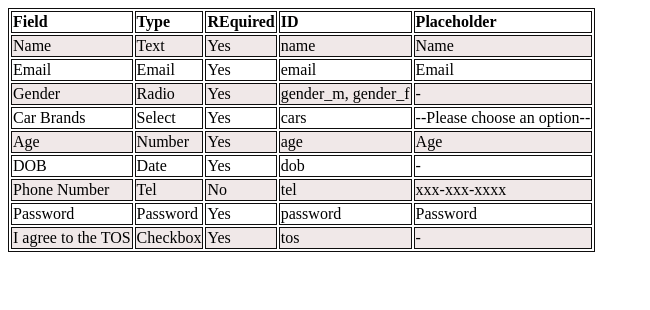
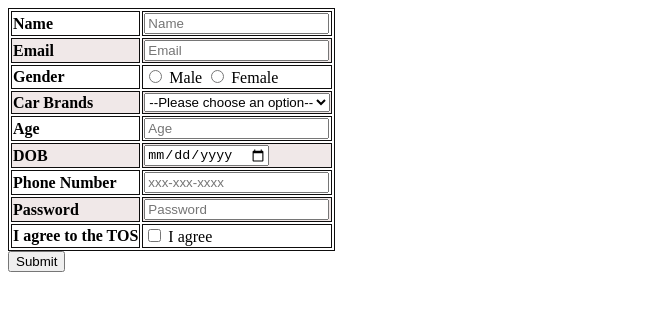
Before and after one commit to acciojob/signup-form-car-IzamAhmed786, a website: page main.html in a window 1280 px wide. Shown: the whole page, without its empty margins (0-650 px from the left). Drawn offline with Linux system fonts and the light colour scheme.

Commit message:
created a submission

```diff
--- a/main.html
+++ b/main.html
@@ -8,78 +8,62 @@
 
 <body>
 	<!-- the entire body must be written by student -->
+	<form method="post">
     <table>
+        <!-- Table headers -->
         <tr>
-			<td><b>Field</b></td>
-			<td><b>Type</b></td>
-			<td><b>REquired</b></td>
-			<td><b>ID</b></td>
-			<td><b>Placeholder</b></td>
+            <td><b>Name</b></td>
+            <td><input type="text" id="name" placeholder="Name" required></td>
         </tr>
         <tr>
-			<td>Name</td>
-			<td>Text</td>
-			<td>Yes</td>
-			<td>name</td>
-			<td>Name</td>
+            <td><b>Email</b></td>
+            <td><input type="email" id="email" placeholder="Email" required></td>
         </tr>
         <tr>
-			<td>Email</td>
-			<td>Email</td>
-			<td>Yes</td>
-			<td>email</td>
-			<td>Email</td>
+            <td><b>Gender</b></td>
+            <td>
+                <input type="radio" id="gender_m" name="gender" value="male" required>
+                <label for="gender_m">Male</label>
+                <input type="radio" id="gender_f" name="gender" value="female" required>
+                <label for="gender_f">Female</label>
+            </td>
         </tr>
         <tr>
-			<td>Gender</td>
-			<td>Radio</td>
-			<td>Yes</td>
-			<td>gender_m, gender_f</td>
-			<td>-</td>
+            <td><b>Car Brands</b></td>
+            <td>
+                <select id="cars" required>
+                    <option value="">--Please choose an option--</option>
+                    <option value="brand1">Brand 1</option>
+                    <option value="brand2">Brand 2</option>
+                </select>
+            </td>
         </tr>
         <tr>
-			<td>Car Brands</td>
-			<td>Select</td>
-			<td>Yes</td>
-			<td>cars</td>
-			<td>--Please choose an option--</td>
+            <td><b>Age</b></td>
+            <td><input type="number" id="age" placeholder="Age" required></td>
         </tr>
         <tr>
-			<td>Age</td>
-			<td>Number</td>
-			<td>Yes</td>
-			<td>age</td>
-			<td>Age</td>
+            <td><b>DOB</b></td>
+            <td><input type="date" id="dob" required></td>
         </tr>
         <tr>
-			<td>DOB</td>
-			<td>Date</td>
-			<td>Yes</td>
-			<td>dob</td>
-			<td>-</td>
+            <td><b>Phone Number</b></td>
+            <td><input type="tel" id="tel" placeholder="xxx-xxx-xxxx"></td>
         </tr>
         <tr>
-			<td>Phone Number</td>
-			<td>Tel</td>
-			<td>No</td>
-			<td>tel</td>
-			<td>xxx-xxx-xxxx</td>
+            <td><b>Password</b></td>
+            <td><input type="password" id="password" placeholder="Password" required></td>
         </tr>
         <tr>
-			<td>Password</td>
-			<td>Password</td>
-			<td>Yes</td>
-			<td>password</td>
-			<td>Password</td>
-		</tr>
-		<tr>
-			<td>I agree to the TOS</td>
-			<td>Checkbox</td>
-			<td>Yes</td>
-			<td>tos</td>
-			<td>-</td>
+            <td><b>I agree to the TOS</b></td>
+            <td>
+                <input type="checkbox" id="tos" required>
+                <label for="tos">I agree</label>
+            </td>
         </tr>
     </table>
+    <button type="submit">Submit</button>
+</form>
     <script type="text/javascript" src="./script.js">
 </script>
 
```
Lines whose indentation alone changed are shown as unchanged.
